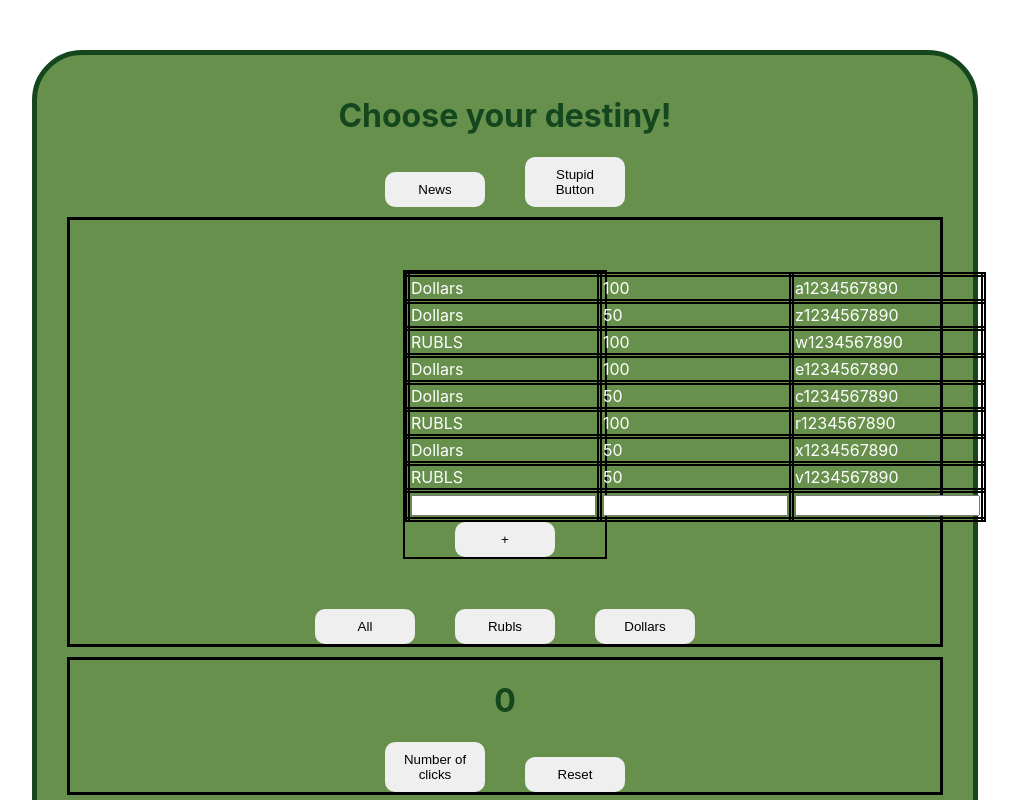
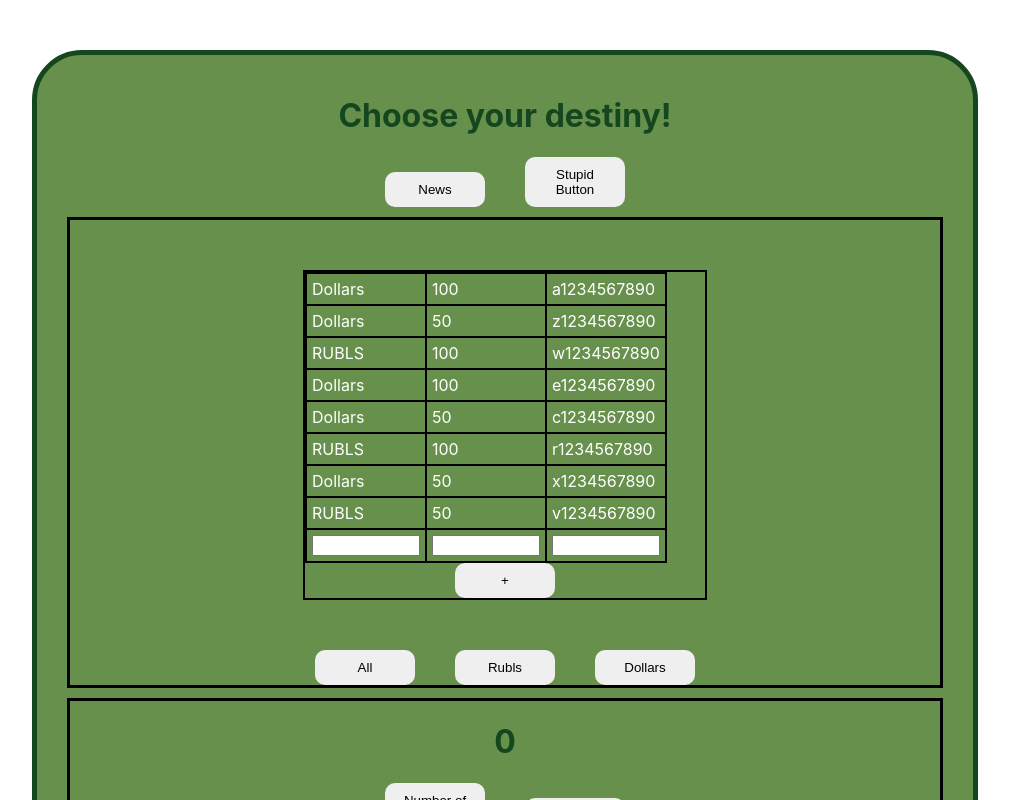
Before and after one commit to Pikadorius/samurai-way-main, a React (Create React App) app: page / in a window 1280 px wide. Shown: the top 800 px of the page, without its empty margins (135-1152 px from the left). Built offline with nearby package versions, Linux system fonts and the light colour scheme.

Commit message:
css changes

```diff
--- a/src/App.css
+++ b/src/App.css
@@ -79,12 +79,15 @@ h1, h2, h3 {
 
 table {
     border-collapse: collapse;
-    width: 200px;
+    width: 300px;
+    text-align: center;
 }
 
 td, th {
-    border: 5px double black;
+    border: 2px solid black;
     text-align: left;
+    padding: 5px;
+    max-width: 33%;
 }
 
 button {
@@ -98,7 +101,7 @@ button {
 
 .test {
     border: 2px solid black;
-    width: 200px;
+    width: 400px;
     margin: 50px auto;
 }
 
@@ -106,3 +109,8 @@ button {
     border:3px solid black;
     margin: 10px;
 }
+
+input {
+    display: block;
+    width: 100px;
+}
```
